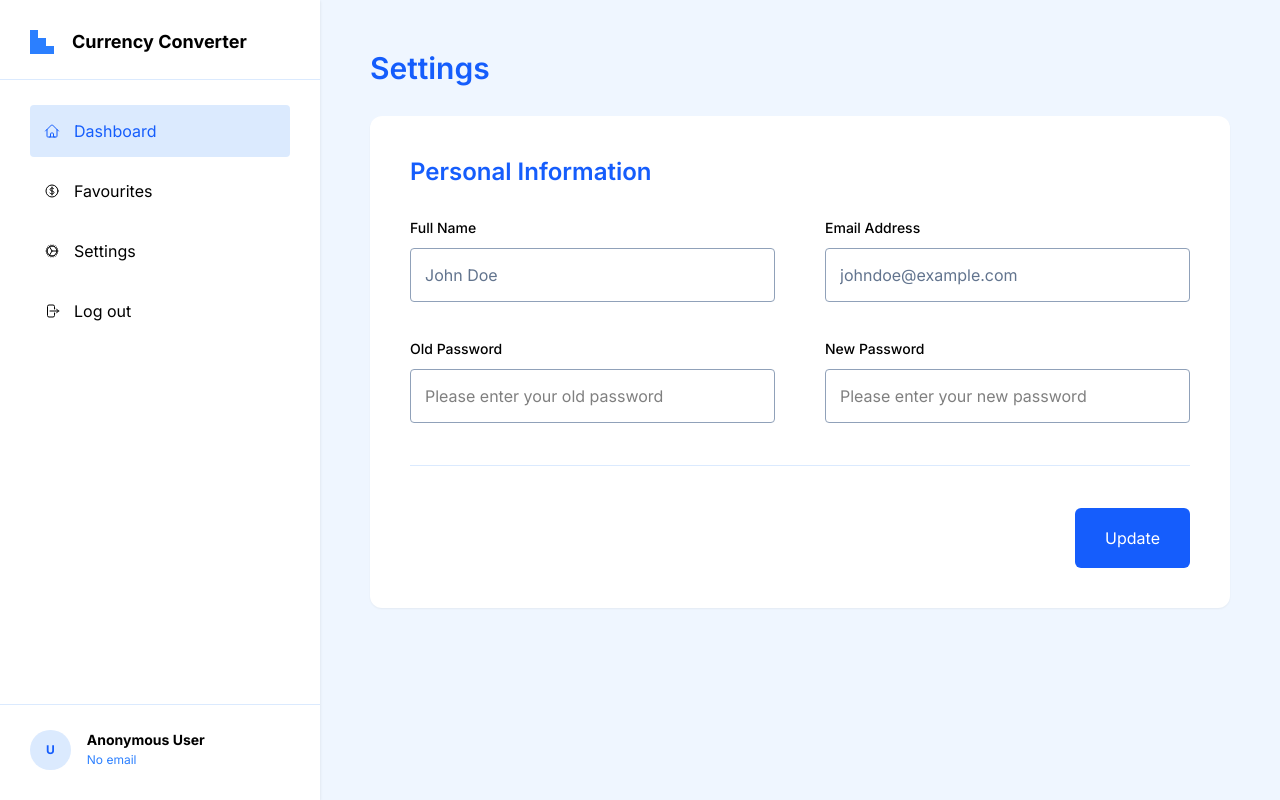
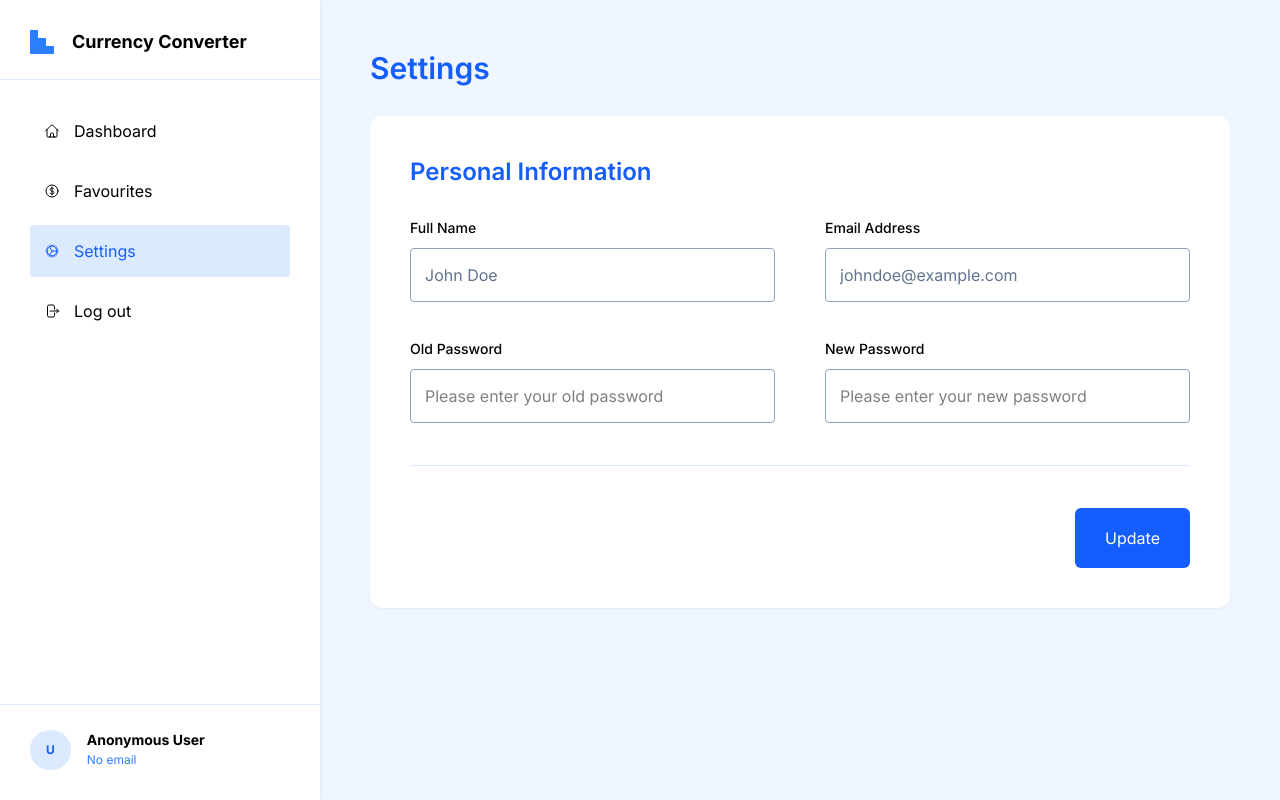
Before and after one commit to donsimon505/currency-converter, a React (Vite) app in the folder capstone/: page /settings in a window 1280 px wide. Built offline with nearby package versions, Linux system fonts and the light colour scheme; no server answers.

Commit message:
Updated Link with NavLink to manage active state

```diff
--- a/capstone/src/components/Sidebar.jsx
+++ b/capstone/src/components/Sidebar.jsx
@@ -4,7 +4,7 @@ import {
   CogIcon,
   ArrowRightStartOnRectangleIcon,
 } from "@heroicons/react/24/outline";
-import { Link, useNavigate } from "react-router-dom";
+import { NavLink, useNavigate } from "react-router-dom";
 import useAuthStore from "../stores/useAuthStore";
 
 function Sidebar() {
@@ -27,7 +27,7 @@ function Sidebar() {
       <div className="sidebar hidden lg:flex flex-col md:w-2/6 lg:w-1/4 bg-white min-h-screen fixed shadow-sm pt-[30px] pb-[30px] justify-between">
         <div className="flex flex-col gap-[25px]">
           <div className="flex flex-row lg:flex-1 pl-[30px] pr-[30px]">
-            <Link to="/dashboard" className="-m-1.5 p-1.5 items-center">
+            <NavLink to="/dashboard" className="-m-1.5 p-1.5 items-center">
               <span className="sr-only">Currency Converter</span>
               <div className="flex flex-row gap-[10px] md:gap-[18px] items-center">
                 <img
@@ -39,26 +39,41 @@ function Sidebar() {
                   Currency Converter
                 </h3>
               </div>
-            </Link>
+            </NavLink>
           </div>
           <hr className="text-blue-100" />
           <div className="pl-[30px] pr-[30px]">
             <ul className="flex flex-col gap-[8px]">
-              <Link to="/dashboard">
-                <li className="sidebar-menu menu-hover menu-active">
+              <NavLink
+                to="/dashboard"
+                className={({ isActive }) =>
+                  `${isActive ? "menu-active" : "menu-hover"}`
+                }
+              >
+                <li className="sidebar-menu">
                   <HomeIcon className="size-4" /> Dashboard
                 </li>
-              </Link>
-              <Link to="/favourites">
-                <li className="sidebar-menu menu-hover">
+              </NavLink>
+              <NavLink
+                to="/favourites"
+                className={({ isActive }) =>
+                  `${isActive ? "menu-active" : "menu-hover"}`
+                }
+              >
+                <li className="sidebar-menu">
                   <CurrencyDollarIcon className="size-4" /> Favourites
                 </li>
-              </Link>
-              <Link to="/settings">
-                <li className="sidebar-menu menu-hover">
+              </NavLink>
+              <NavLink
+                to="/settings"
+                className={({ isActive }) =>
+                  `${isActive ? "menu-active" : "menu-hover"}`
+                }
+              >
+                <li className="sidebar-menu">
                   <CogIcon className="size-4" /> Settings
                 </li>
-              </Link>
+              </NavLink>
               <button
                 onClick={handleLogout}
                 className="sidebar-menu menu-hover flex items-center w-full"
```
